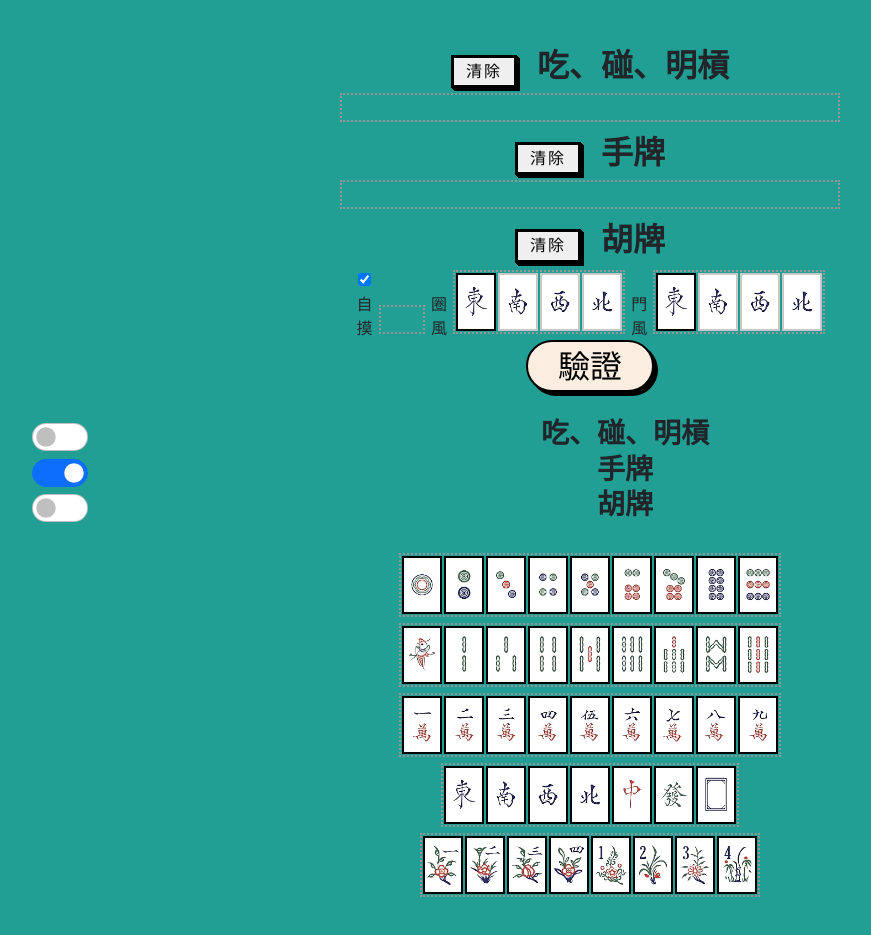
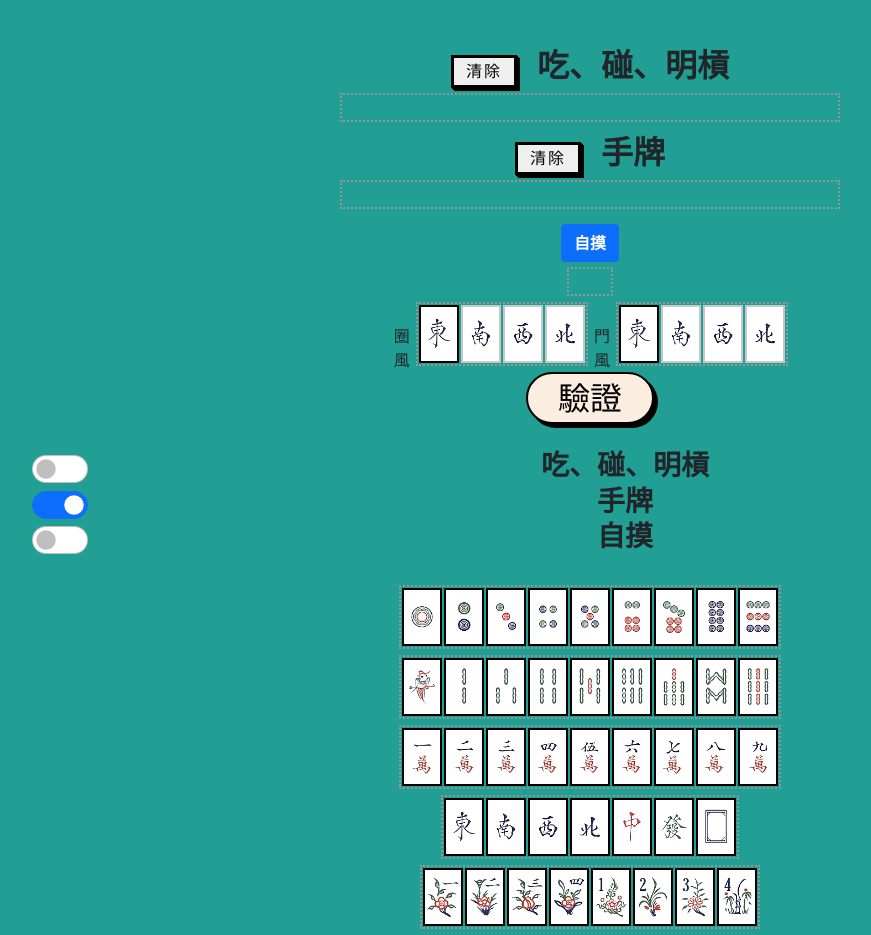
Before and after one commit to langley228/aien16-mahjong-ui, a Flask app: page /ans in a window 1280 px wide. Shown: the part 59-994 px from the top of the page, without its empty margins (50-921 px from the left). Before the commit the page ends 956 px from the top, so only its background shows below. Run offline with Flask 2, Linux system fonts and the light colour scheme.

Commit message:
edit winning condition check button

```diff
--- a/mahjong/templates/ans.html
+++ b/mahjong/templates/ans.html
@@ -15,14 +15,13 @@
     </div>
     <br>
     <div class="containerGp">
-        <h2><button class="button-54" style="margin-right: 20px;">清除</button><b>胡牌</b></h2>
-        <span style="display:inline-block;width: 20px;word-wrap: break-word ;">
-          <input id="checkSelfDrawn" type="checkbox" checked>
-            <label for="checkbox0">自摸</label>
-        </span>
+      <h2><button class="button-54" style="margin-right: 20px;display: none;">清除</button><b>
+          <input type="checkbox" class="btn-check" id="checkSelfDrawn" autocomplete="off" checked>
+            <label class="btn btn-outline-primary selfDrawnChk" for="checkSelfDrawn" id="selfDrawnLabel"><b>自摸</b></label></b></h2>
           <div class="tile-group" id="lastgroup" style="width: 46px;">
           </div>
-
+    </div>
+    <div class="containerGp">
       <span style="display:inline-block;width: 20px;word-wrap: break-word ;">圈風</span>
       <div class="tile-group" id="prevailing" style="width: 172px;">
           <div class="tile-div wind sel">
@@ -74,7 +73,7 @@
         </div>
         <div class="form-check form-switch">
           <input class="form-check-input" type="radio" id="radio2" name="radioSel" value="2" data-group="lastgroup">
-          <label class="form-check-label" for="radio2"><b>胡牌</b></label>
+          <label class="form-check-label selfDrawnChk" for="radio2"><b>自摸</b></label>
         </div>
       </h3>
     </div>
@@ -257,6 +256,15 @@
       $(this).addClass("sel");
     });
 
+    $("#checkSelfDrawn").click(function(){
+      if ($(this).prop('checked')) {
+        $(".selfDrawnChk").html("<b>自摸</b>");
+      }
+      else {
+        $(".selfDrawnChk").html("<b>胡牌</b>")
+      }
+    });
+
     let aryGp = ["outgroup", "ingroup", "lastgroup"];
     aryGp.forEach((gp) => {
       let $group = $("#" + gp);
@@ -325,6 +333,7 @@
 
       if ($lastgroup.length) {
         reqData.lastId = Number($($lastgroup[0]).data("id"));
+        // if 自摸傳true, 胡牌傳false
         if ($("#checkSelfDrawn").prop("checked")) reqData.isSelfDrawn = true;
       }
       if ($prevailing.length) {
```
Lines whose indentation alone changed are shown as unchanged.
